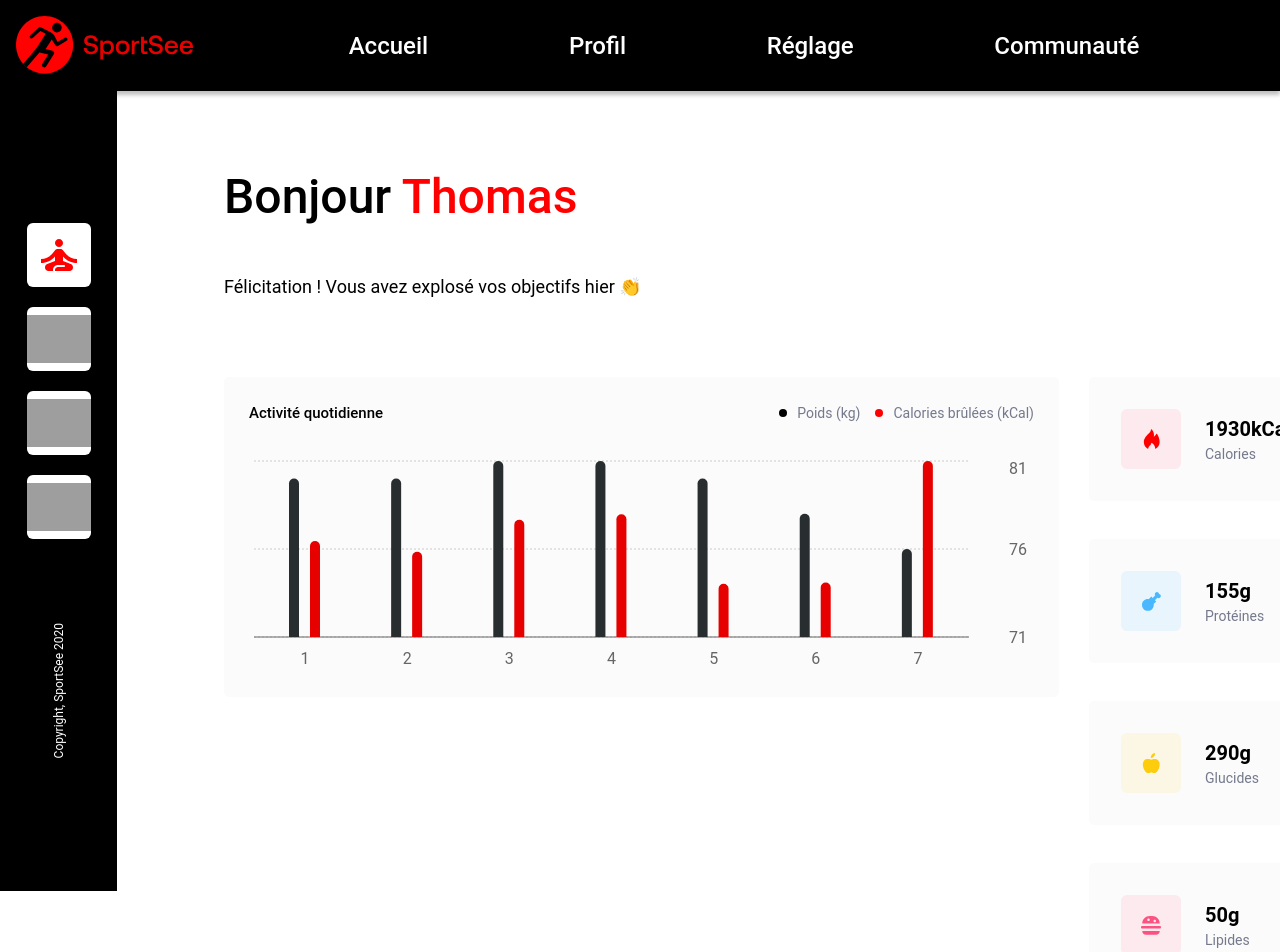
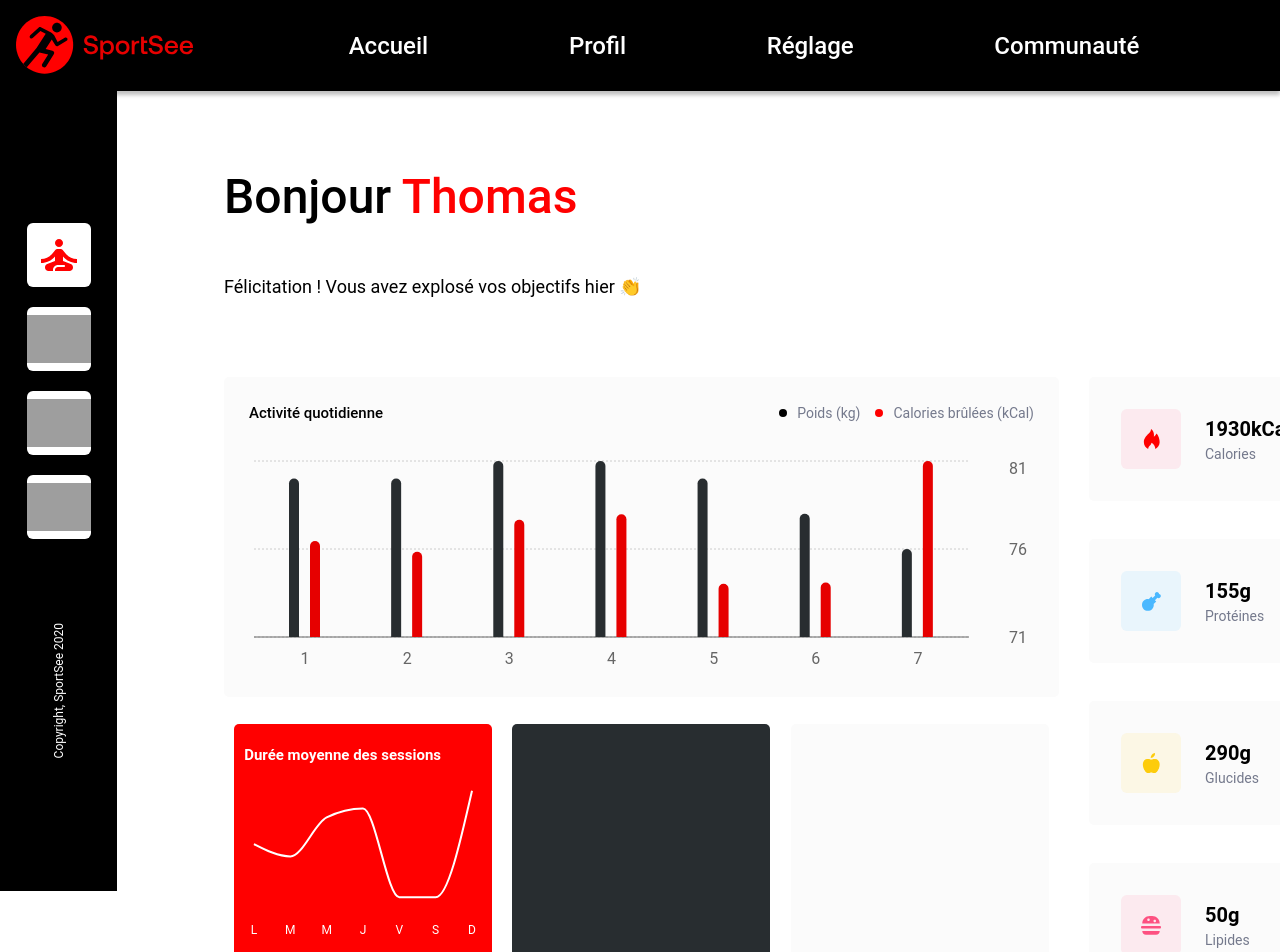
Before and after one commit to laticauda-64/openClassRooms_12_31012022, a React (Vite) app: page /user/1 in a window 1280 px wide. Shown: the top 952 px of the page. Built offline with nearby package versions, Linux system fonts and the light colour scheme; grey boxes are pictures that could not be loaded.

Commit message:
Builded: TimingSession Component

```diff
--- a/package.json
+++ b/package.json
@@ -2,7 +2,7 @@
 	"name": "tableau-de-bord-analytics-oc-p12",
 	"version": "0.0.0",
 	"scripts": {
-    "dev": "vite",
+		"dev": "PORT=3006 vite",
 		"build": "vite build",
 		"preview": "vite preview"
 	},
--- a/src/components/ui/Activity.jsx
+++ b/src/components/ui/Activity.jsx
@@ -84,6 +84,7 @@ const CustomTooltip = ({ active, payload }) =>
 
 const Figure = styled.figure`
 	height: 320px;
+	width: 100%;
 	background: #fbfbfb;
 	border-radius: 5px;
 	display: flex;
--- /dev/null
+++ b/src/components/ui/Balance.jsx
@@ -0,0 +1,13 @@
+import styled from 'styled-components';
+
+export const Balance = () => {
+	return <Figure></Figure>;
+};
+
+const Figure = styled.figure`
+	background: #282d30;
+	border-radius: 5px;
+	height: 236px;
+	width: 258px;
+	margin: 0 auto;
+`;
--- /dev/null
+++ b/src/components/ui/Score.jsx
@@ -0,0 +1,12 @@
+import styled from 'styled-components';
+
+export const Score = () => {
+	return <Figure></Figure>;
+};
+const Figure = styled.figure`
+	background: #fbfbfb;
+	border-radius: 5px;
+	height: 236px;
+	width: 258px;
+	margin: 0 auto;
+`;
--- /dev/null
+++ b/src/components/ui/TimingSession.jsx
@@ -0,0 +1,92 @@
+import { LineChart, Line, XAxis, YAxis, Tooltip, ResponsiveContainer } from 'recharts';
+import styled from 'styled-components';
+
+export const TimingSession = () => {
+	// Format day of the week
+	const daysWeek = { 1: 'L', 2: 'M', 3: 'M', 4: 'J', 5: 'V', 6: 'S', 7: 'D' };
+	const formatDay = (item) => daysWeek[item];
+
+	const dataMocked = [
+		{
+			day: 1,
+			sessionLength: 30,
+		},
+		{
+			day: 2,
+			sessionLength: 23,
+		},
+		{
+			day: 3,
+			sessionLength: 45,
+		},
+		{
+			day: 4,
+			sessionLength: 50,
+		},
+		{
+			day: 5,
+			sessionLength: 0,
+		},
+		{
+			day: 6,
+			sessionLength: 0,
+		},
+		{
+			day: 7,
+			sessionLength: 60,
+		},
+	];
+
+	return (
+		<Figure>
+			<ChartTitle>Durée moyenne des sessions</ChartTitle>
+			<ResponsiveContainer width="100%" height="100%">
+				<LineChart data={dataMocked}>
+					<XAxis
+						dataKey="day"
+						axisLine={false}
+						tickFormatter={formatDay}
+						tick={{ fill: '#FFFFFF' }}
+						tickMargin={10}
+						tickSize={0}
+						padding={{ left: 5, right: 5 }}
+						fontSize={12}
+					/>
+					<YAxis hide domain={['dataMin-10', 'dataMax+1']} />
+					<Tooltip content={<CustomTooltip />} />
+					<Line type="monotone" dataKey="sessionLength" stroke="#FFFFFF" activeDot={{ r: 8 }} dot={{ r: 0 }} strokeWidth={2} />
+				</LineChart>
+			</ResponsiveContainer>
+		</Figure>
+	);
+};
+
+const CustomTooltip = ({ active, payload }) =>
+	active ? (
+		<ToolTipLabel>
+			<div>{payload[0].value} min</div>
+		</ToolTipLabel>
+	) : null;
+
+const Figure = styled.figure`
+	background: #ff0000;
+	border-radius: 5px;
+	height: 236px;
+	width: 258px;
+	margin: 0 auto;
+	padding: 60px 10px 10px 10px;
+	position: relative;
+`;
+
+const ChartTitle = styled.h2`
+	position: absolute;
+	top: 20px;
+	color: white;
+	font-size: 15px;
+`;
+
+const ToolTipLabel = styled.div`
+	padding: 10px 5px;
+	background: #f1f1f1;
+	font-size: 10px;
+`;
--- a/src/pages/Dashboard.jsx
+++ b/src/pages/Dashboard.jsx
@@ -1,6 +1,9 @@
 import styled from 'styled-components';
 import { Activity } from '../components/ui/Activity';
+import { Balance } from '../components/ui/Balance';
+import { Score } from '../components/ui/Score';
 import { Stats } from '../components/ui/Stats';
+import { TimingSession } from '../components/ui/TimingSession';
 
 export const Dashboard = () => {
 	const testData = [
@@ -19,6 +22,9 @@ export const Dashboard = () => {
 			<Results>
 				<Graphs>
 					<Activity />
+					<TimingSession />
+					<Balance />
+					<Score />
 				</Graphs>
 				<Metrics>
 					{testData.map((e, i) => (
@@ -56,8 +62,10 @@ const Results = styled.article`
 `;
 
 const Graphs = styled.div`
-	min-width: 835px;
+	width: 835px;
 	margin: 0 30px 0 0;
+	display: flex;
+	flex-wrap: wrap;
 `;
 
 const Metrics = styled.ul`
--- a/vite.config.js
+++ b/vite.config.js
@@ -1,7 +1,10 @@
-import { defineConfig } from 'vite'
-import react from '@vitejs/plugin-react'
+import { defineConfig } from 'vite';
+import react from '@vitejs/plugin-react';
 
 // https://vitejs.dev/config/
 export default defineConfig({
-  plugins: [react()]
-})
+	plugins: [react()],
+	server: {
+		port: 3010,
+	},
+});
```
Lines whose indentation alone changed are shown as unchanged.
